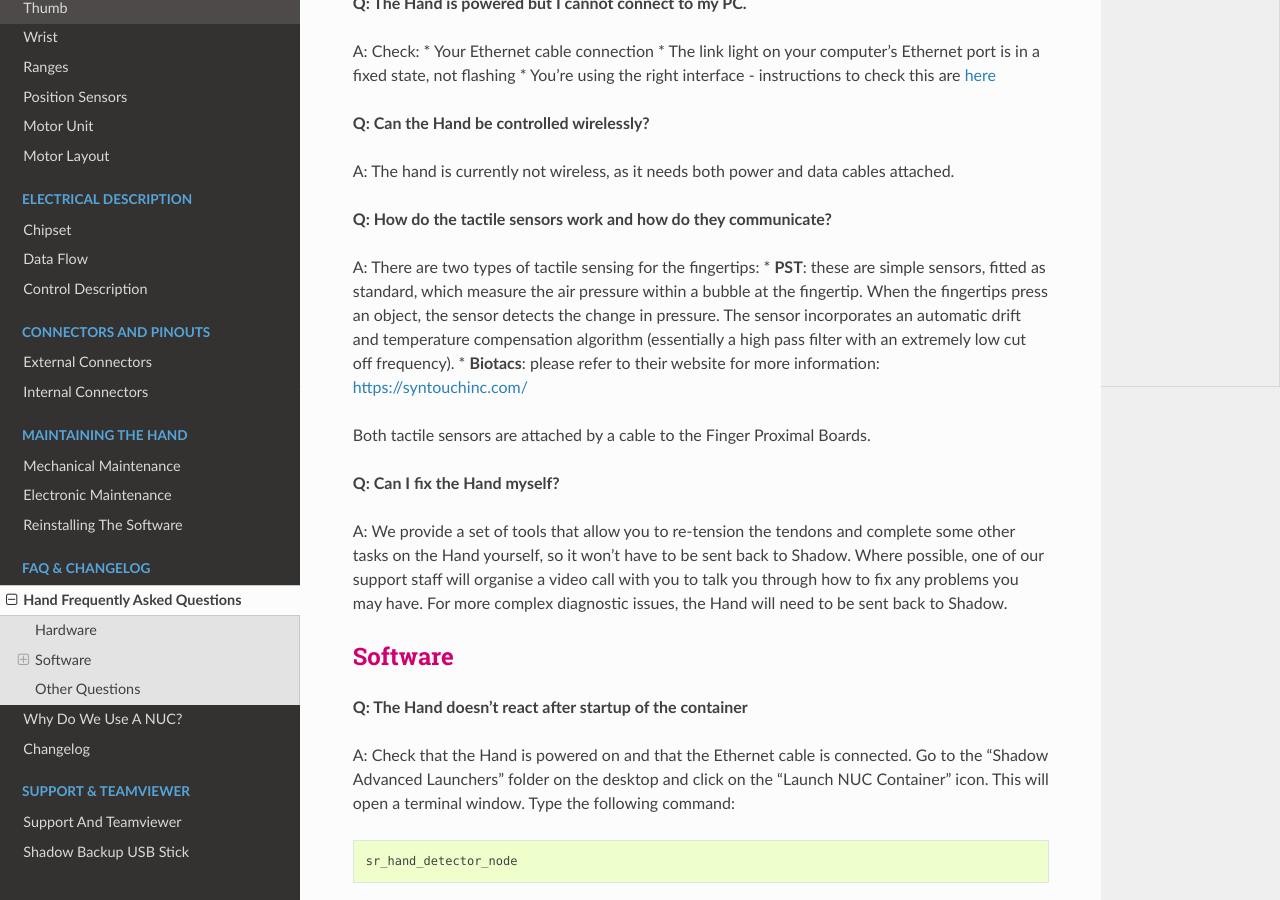
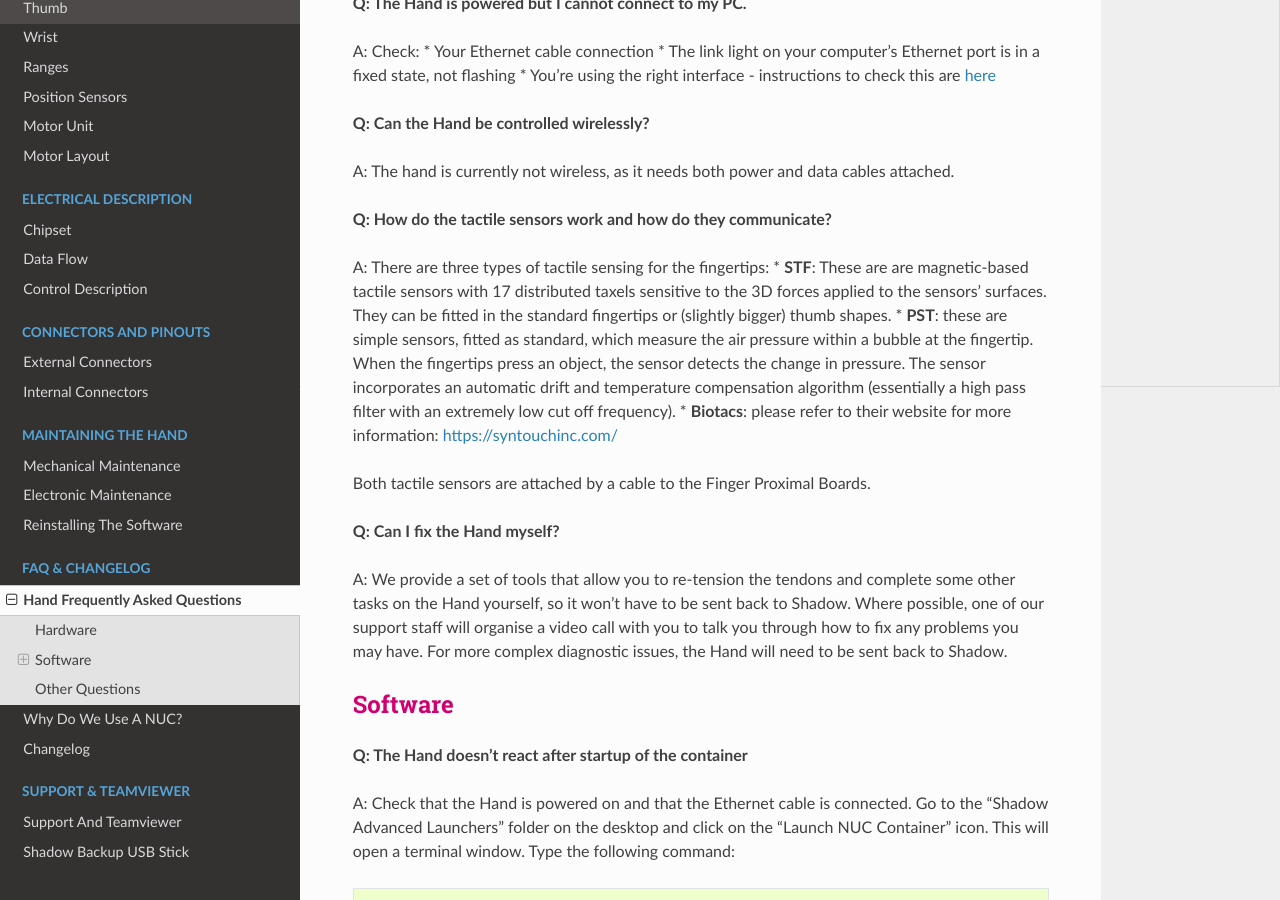
Before and after one commit to shadow-robot/sr_dexterous_hand_documentation, a Sphinx documentation site: the page built from docs/user_guide/fc_FAQ.rst, in a window 1280 px wide and 900 px high, scrolled down 513 px. Built offline with Sphinx 7.4.7 and the Read the Docs theme 2.0.0, drawn with Linux system fonts in a browser that asks for light colours.

Commit message:
Update more bits of documentation with STF related info

```diff
--- a/docs/user_guide/fc_FAQ.rst
+++ b/docs/user_guide/fc_FAQ.rst
@@ -27,7 +27,8 @@ A: The hand is currently not wireless, as it needs both power and data cables at
 
 **Q: How do the tactile sensors work and how do they communicate?**
 
-A: There are two types of tactile sensing for the fingertips:
+A: There are three types of tactile sensing for the fingertips:
+* **STF**: These are are magnetic-based tactile sensors with 17 distributed taxels sensitive to the 3D forces applied to the sensors' surfaces. They can be fitted in the standard fingertips or (slightly bigger) thumb shapes.
 * **PST**: these are simple sensors, fitted as standard, which measure the air pressure within a bubble at the fingertip. When the fingertips press an object, the sensor detects the change in pressure. The sensor incorporates an automatic drift and temperature compensation algorithm (essentially a high pass filter with an extremely low cut off frequency).
 * **Biotacs**: please refer to their website for more information: https://syntouchinc.com/
 
```
Also changed, not shown: docs/user_guide/sd_robot_description.rst (+10 -8 lines).
